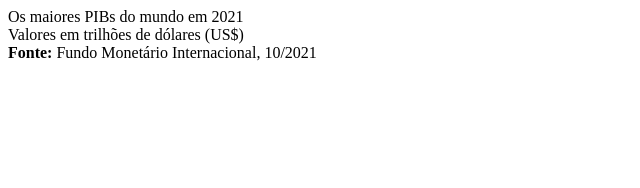
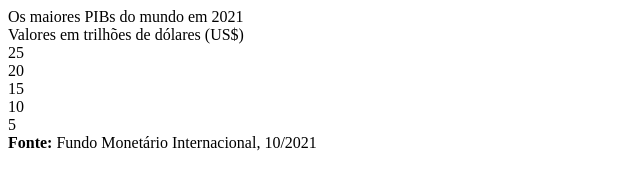
Before and after one commit to karenscouto/Insper_Prog_Web_Trabalho_5, a plain HTML site: page index.html in a window 1280 px wide. Shown: the whole page, without its empty margins (0-640 px from the left). Drawn offline with Linux system fonts and the light colour scheme.

Commit message:
Update index.html

```diff
--- a/index.html
+++ b/index.html
@@ -12,9 +12,21 @@
           <div class="titulo">Os maiores PIBs do mundo em 2021</div>
           <div class="subtitulo">Valores em trilhões de dólares (US$)</div>
           <div class="grafico">
-          </div>
+
+            <div class="escala">
+              <div>25</div>
+              <div>20</div>
+              <div>15</div>
+              <div>10</div>
+              <div>5</div>
+            </div>
+
+            <div class="barras"></div>
+            <div class="rotulos"></div>
+            </div>
           <div class="fonte"><strong>Fonte:</strong> Fundo Monetário Internacional, 10/2021</div>
         </div>
       </section>
+
 </body>
 </html>
```
